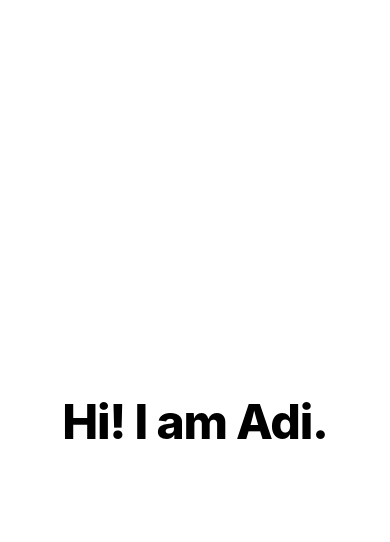
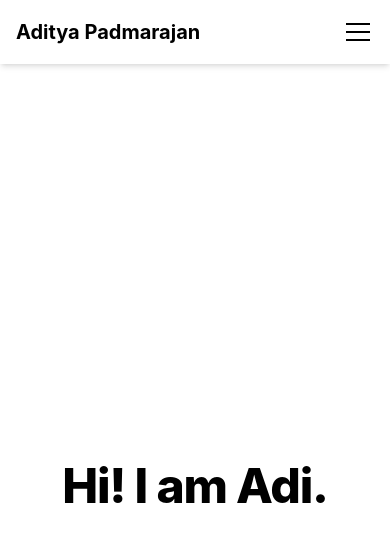
Before and after one commit to adi-padmarajan/Portfolio, a React app: page / in a window 390 px wide. Shown: the top 542 px of the page. Built offline with nearby package versions, Linux system fonts and the light colour scheme; the HTML template or start-up script is replaced by a standard one.

Commit message:
Added a Hamburger menu

```diff
--- a/src/App.tsx
+++ b/src/App.tsx
@@ -1,9 +1,11 @@
 import HeroTitle from "./components/HeroTitle";
+import Navbar from "./components/Navbar";
 function App() {
 
   return (
     <>
-    <HeroTitle />
+      <Navbar />
+      <HeroTitle />
     </>
   )
 }
--- /dev/null
+++ b/src/components/Navbar.tsx
@@ -0,0 +1,47 @@
+import { useState } from "react";
+
+const links = [
+    { href: "#about", label: "About" },
+    { href: "#projects", label: "Projects" },
+    { href: "#contact", label: "Contact" },
+    { href: "#marathons", label: "Marathons" },
+    { href: "#resume", label: "Resume" },
+];
+
+function Navbar(){
+    const [isOpen, setIsOpen] = useState(false);
+
+    return(
+        <nav className="relative flex items-center justify-between p-4 bg-white shadow-md">
+            <div className="text-xl font-bold text-black">Aditya Padmarajan</div>
+            <button
+                type="button"
+                onClick={() => setIsOpen(!isOpen)}
+                aria-label={isOpen ? "Close menu" : "Open menu"}
+                aria-expanded={isOpen}
+                aria-controls="nav-menu"
+                className="flex flex-col justify-center items-center w-8 h-8 space-y-1.5"
+            >
+                <span className={`block w-6 h-0.5 bg-black transition-transform duration-300 ${isOpen ? "translate-y-2 rotate-45" : ""}`}></span>
+                <span className={`block w-6 h-0.5 bg-black transition-opacity duration-300 ${isOpen ? "opacity-0" : ""}`}></span>
+                <span className={`block w-6 h-0.5 bg-black transition-transform duration-300 ${isOpen ? "-translate-y-2 -rotate-45" : ""}`}></span>
+            </button>
+            {isOpen && (
+                <div id="nav-menu" className="absolute right-4 top-full mt-2 flex flex-col w-48 bg-white shadow-md">
+                    {links.map((link) => (
+                        <a
+                            key={link.href}
+                            href={link.href}
+                            onClick={() => setIsOpen(false)}
+                            className="px-4 py-2 text-black hover:bg-gray-100 hover:text-gray-700"
+                        >
+                            {link.label}
+                        </a>
+                    ))}
+                </div>
+            )}
+        </nav>
+    );
+}
+
+export default Navbar;
```
